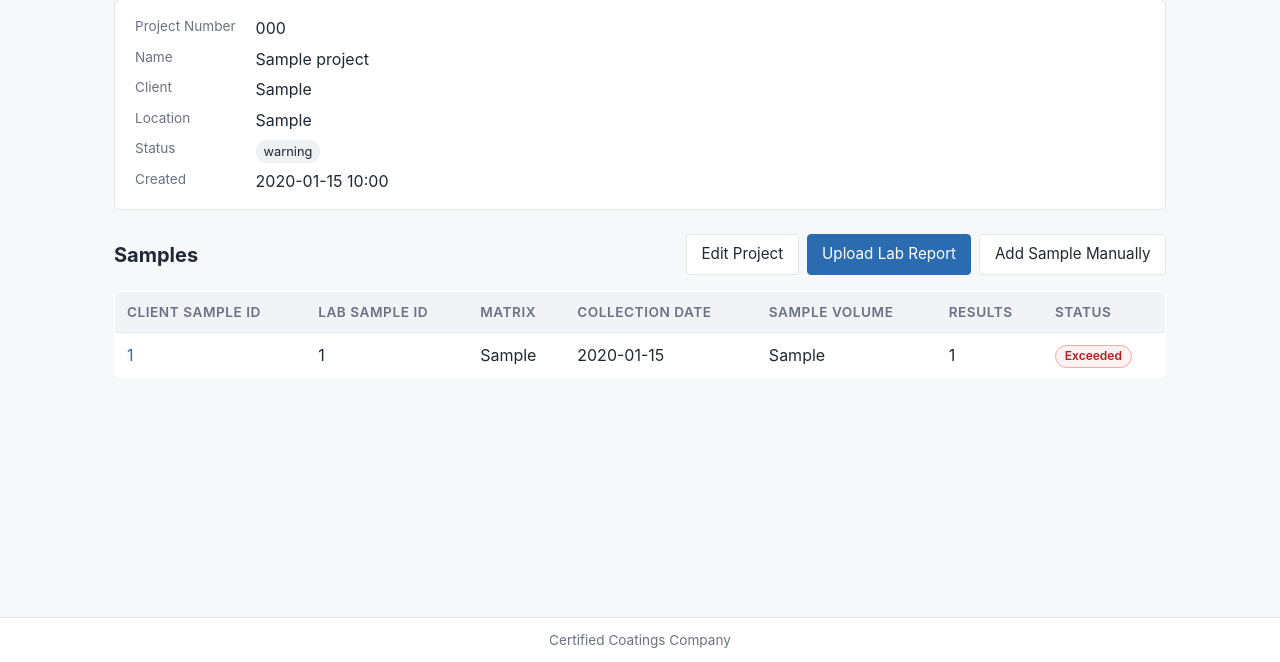
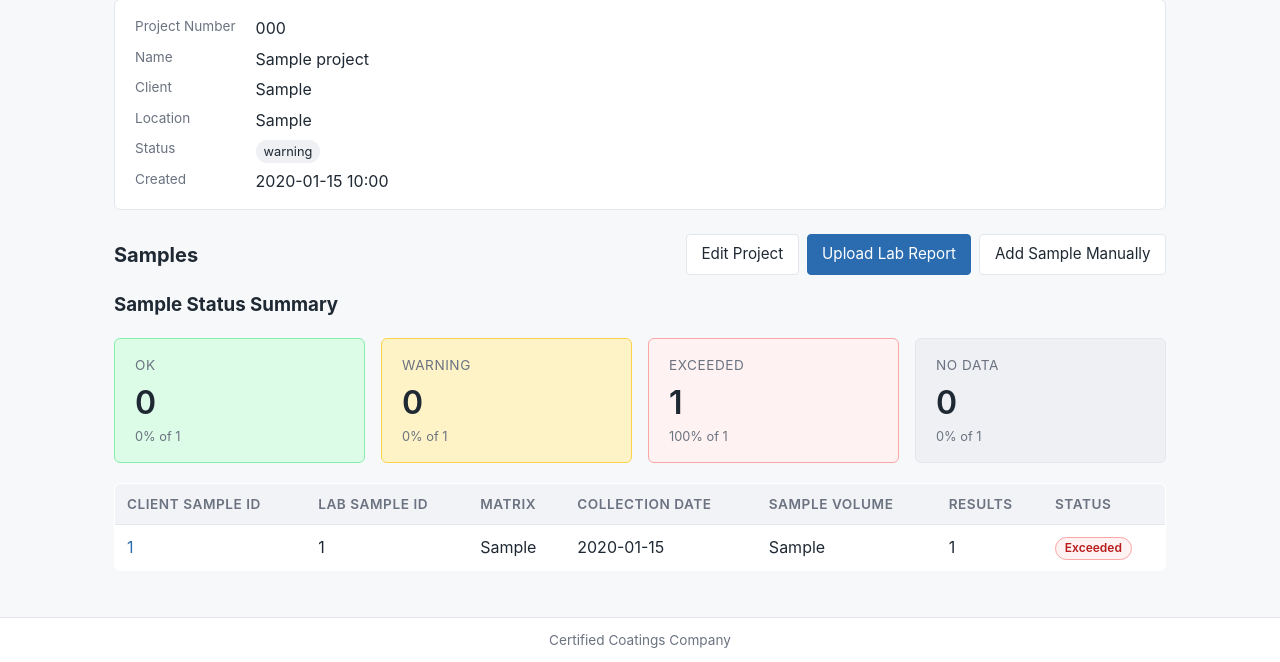
Before and after one commit to jKeonaona/SampleTrack, a Flask app: page /projects/1 in a window 1280 px wide. Shown: the part 138-800 px from the top of the page. Run offline with Flask 3, Linux system fonts and the light colour scheme; a user stored in the database is signed in; tables that the repository leaves empty hold one stand-in row (values such as "Sample post").

Commit message:
Add approaching/warning state at 80% of threshold limits, per-project sample status summary, top-level dashboard sample status overview with alert banner for exceedances and warnings
Co-Authored-By: Claude Opus 4.7 (1M context) <noreply@anthropic.com>

```diff
--- a/app.py
+++ b/app.py
@@ -4,6 +4,7 @@ from dotenv import load_dotenv
 import os
 
 from models import db, Project, Sample, Result, User
+from utils.calculations import project_status_summary
 from routes.projects import projects_bp
 from routes.uploads import uploads_bp
 from routes.auth import auth_bp
@@ -39,11 +40,16 @@ app.register_blueprint(samples_bp)
 @app.route("/")
 @login_required
 def index():
+    all_samples = Sample.query.all()
+    global_summary = project_status_summary(all_samples)
     return render_template(
         "index.html",
         project_count=Project.query.count(),
         sample_count=Sample.query.count(),
         result_count=Result.query.count(),
+        global_summary=global_summary,
+        exceeded_count=global_summary["exceeded"],
+        warning_count=global_summary["warning"],
     )
 
 
--- a/routes/projects.py
+++ b/routes/projects.py
@@ -8,7 +8,7 @@ from flask_login import login_required
 
 from models import db, Project, Sample, Result
 from parsers.lab_report import MATRIX_OPTIONS, parse_lab_report
-from utils.calculations import worst_sample_status
+from utils.calculations import project_status_summary, worst_sample_status
 
 projects_bp = Blueprint("projects", __name__, url_prefix="/projects")
 
@@ -74,11 +74,13 @@ def detail(project_id):
         .all()
     )
     sample_statuses = {s.id: worst_sample_status(s) for s in samples}
+    project_summary = project_status_summary(samples)
     return render_template(
         "projects/detail.html",
         project=project,
         samples=samples,
         sample_statuses=sample_statuses,
+        project_summary=project_summary,
     )
 
 
--- a/templates/projects/detail.html
+++ b/templates/projects/detail.html
@@ -37,6 +37,39 @@
       "no_value": "No value",
       "no_results": "No results",
     } %}
+
+    <h3 style="margin-top: 0.5rem;">Sample Status Summary</h3>
+    <div class="stats" style="margin-bottom: 1.25rem;">
+      <div class="stat-card" style="background: #dcfce7; border-color: #86efac;">
+        <div class="label">OK</div>
+        <div class="value">{{ project_summary.ok }}</div>
+        <div style="font-size: 0.8rem; color: var(--muted);">
+          {{ "%.0f"|format(project_summary.ok / project_summary.total * 100) }}% of {{ project_summary.total }}
+        </div>
+      </div>
+      <div class="stat-card" style="background: #fef3c7; border-color: #fcd34d;">
+        <div class="label">Warning</div>
+        <div class="value">{{ project_summary.warning }}</div>
+        <div style="font-size: 0.8rem; color: var(--muted);">
+          {{ "%.0f"|format(project_summary.warning / project_summary.total * 100) }}% of {{ project_summary.total }}
+        </div>
+      </div>
+      <div class="stat-card" style="background: #fef2f2; border-color: #fca5a5;">
+        <div class="label">Exceeded</div>
+        <div class="value">{{ project_summary.exceeded }}</div>
+        <div style="font-size: 0.8rem; color: var(--muted);">
+          {{ "%.0f"|format(project_summary.exceeded / project_summary.total * 100) }}% of {{ project_summary.total }}
+        </div>
+      </div>
+      <div class="stat-card" style="background: #eef0f4;">
+        <div class="label">No Data</div>
+        <div class="value">{{ project_summary.no_data }}</div>
+        <div style="font-size: 0.8rem; color: var(--muted);">
+          {{ "%.0f"|format(project_summary.no_data / project_summary.total * 100) }}% of {{ project_summary.total }}
+        </div>
+      </div>
+    </div>
+
     <table class="data">
       <thead>
         <tr>
--- a/templates/samples/detail.html
+++ b/templates/samples/detail.html
@@ -142,6 +142,8 @@
                     {% else %}
                       <span class="flag-pill exceeded">Exceeded</span>
                     {% endif %}
+                  {% elif item.approaching %}
+                    <span class="flag-pill warning">Approaching</span>
                   {% else %}
                     <span class="flag-pill ok">Below</span>
                   {% endif %}
--- a/utils/calculations.py
+++ b/utils/calculations.py
@@ -4,6 +4,8 @@ from models import Threshold
 
 
 AIR_MATRICES = ("Area Air", "Personal Air")
+
+APPROACHING_THRESHOLD = 0.80
 
 _NUMBER_RE = re.compile(r"-?\d+\.?\d*")
 
@@ -77,9 +79,14 @@ def evaluate_result(sample, result):
     for t in thresholds:
         ratio = comparison_value / t.value if t.value else 0.0
         exceeded = comparison_value >= t.value
+        approaching = (
+            (comparison_value >= t.value * APPROACHING_THRESHOLD)
+            and not exceeded
+        )
         evaluations.append({
             "threshold": t,
             "exceeded": exceeded,
+            "approaching": approaching,
             "ratio": ratio,
         })
 
@@ -91,10 +98,11 @@ def evaluate_result(sample, result):
         e["exceeded"] and "Action Level" in e["threshold"].threshold_name
         for e in evaluations
     )
+    any_approaching = any(e["approaching"] for e in evaluations)
 
     if pel_exceeded:
         overall_status = "exceeded"
-    elif action_exceeded:
+    elif any_approaching or action_exceeded:
         overall_status = "warning"
     else:
         overall_status = "ok"
@@ -121,3 +129,19 @@ def worst_sample_status(sample):
     if "ok" in statuses:
         return "ok"
     return "no_thresholds"
+
+
+def project_status_summary(samples):
+    summary = {"total": 0, "ok": 0, "warning": 0, "exceeded": 0, "no_data": 0}
+    for s in samples:
+        summary["total"] += 1
+        status = worst_sample_status(s)
+        if status == "exceeded":
+            summary["exceeded"] += 1
+        elif status == "warning":
+            summary["warning"] += 1
+        elif status == "ok":
+            summary["ok"] += 1
+        else:
+            summary["no_data"] += 1
+    return summary
```
Also changed, not shown: templates/index.html (+46 -0 lines).
